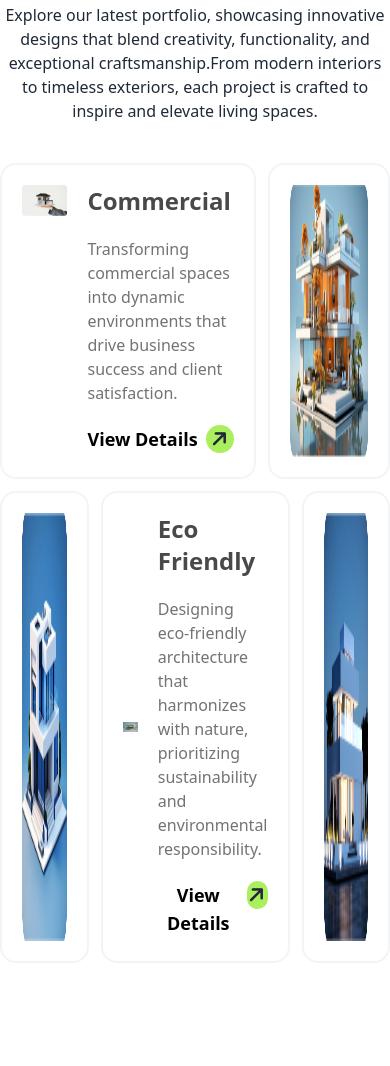
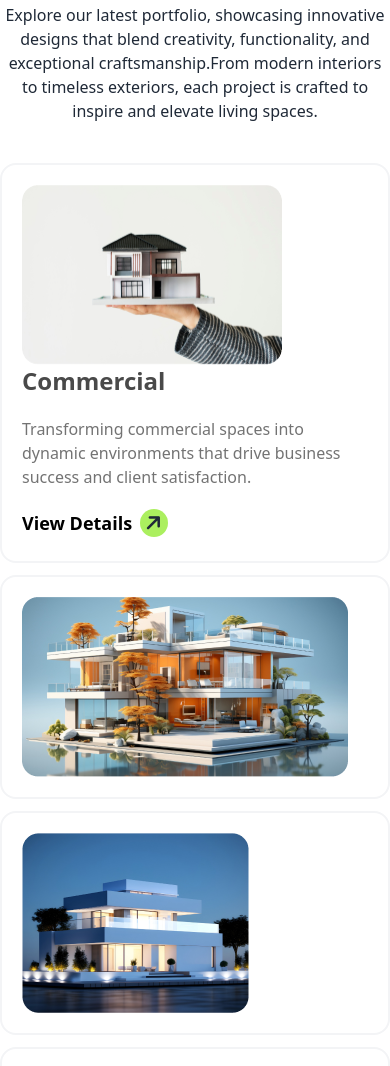
Before and after one commit to shafiul-tonoy/assignment-3, a plain HTML site: page index.html in a window 390 px wide. Shown: the part 3817-4883 px from the top of the page. Before the commit the page ends 4860 px from the top, so only its background shows below. Drawn offline with nearby package versions, Linux system fonts and the light colour scheme.

Commit message:
portfolio done

```diff
--- a/index.html
+++ b/index.html
@@ -450,9 +450,9 @@
             </p>
           </div>
           <!-- grid -->
-          <div class="grid grid-cols-12 gap-3 pt-10 ">
+          <div class="grid grid-cols-1 lg:grid-cols-12 gap-3 pt-10 ">
             <!-- col span 8 -->
-            <div class="flex col-span-8 rounded-2xl p-5 border-gray-100 border-2 gap-5">
+            <div class="lg:flex lg:col-span-8 rounded-2xl p-5 border-gray-100 border-2 gap-5">
               <div>
                 <img src="./assets/img1.png" alt="house">
               </div>
@@ -476,15 +476,15 @@
               </div>
             </div>
             <!-- col span 4  -->
-            <div class="col-span-4 rounded-2xl p-5 border-gray-100 border-2 flex justify-center">
+            <div class="lg:col-span-4 rounded-2xl p-5 border-gray-100 border-2 lg:flex justify-center">
               <img src="./assets/img2.png" alt="house">
             </div>
             <!-- col span 3 -->
-            <div class="col-span-3 rounded-2xl p-5 border-gray-100 border-2 flex justify-center">
-              <img src="./assets/img3.png" alt="house">
+            <div class="lg:col-span-3 rounded-2xl p-5 border-gray-100 border-2 lg:flex justify-center lg:order-last">
+              <img src="./assets/img5.png" alt="house">
             </div>
             <!-- col span-6 -->
-            <div class="flex col-span-6 rounded-2xl p-5 border-gray-100 border-2 gap-5 items-center">
+            <div class="lg:flex lg:felx-row  lg:col-span-6 rounded-2xl p-5 border-gray-100 border-2 gap-5 items-center lg:order-4">
               <div class="w-full">
                 <img src="./assets/img4.png" alt="house" class="">
               </div>
@@ -508,7 +508,11 @@
               </div>
             </div>
             <!-- col 3 -->
-            <div class="col-span-3 rounded-2xl p-5 border-gray-100 border-2 flex justify-center">
+            <div class="lg:col-span-3 rounded-2xl p-5 border-gray-100 border-2 lg:flex justify-center lg:order-1">
+              <img src="./assets/img3.png" alt="house">
+            </div>
+            <!-- lg hide -->
+            <div class="lg:col-span-3 rounded-2xl p-5 border-gray-100 border-2 lg:hidden">
               <img src="./assets/img5.png" alt="house">
             </div>
           </div>
```
